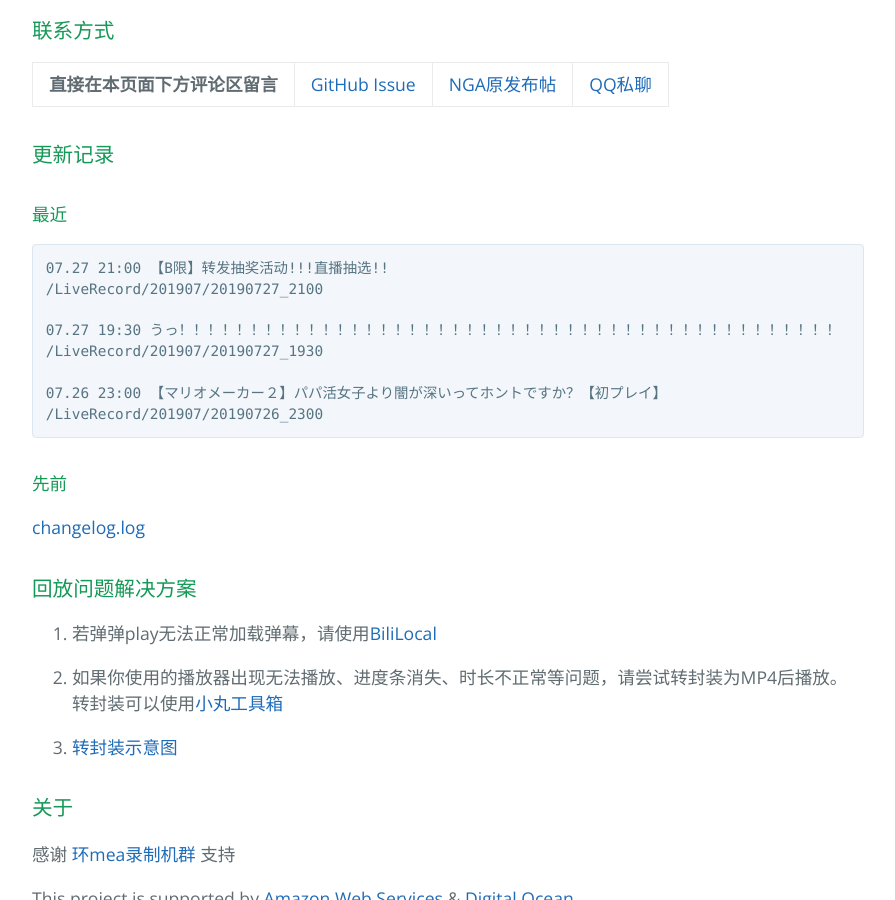
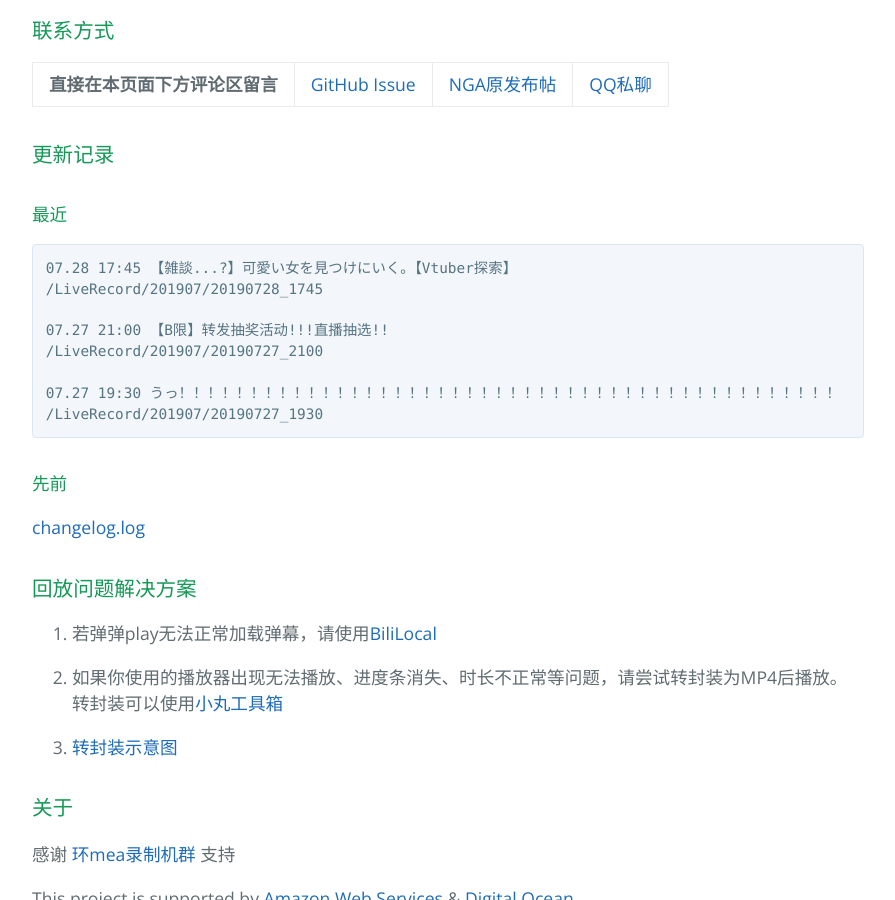
Before and after one commit to kaguramea-record/kaguramea-record.github.io, a Jekyll site: the page built from index.md, in a window 1280 px wide and 900 px high, scrolled down 1214 px. Shown: the whole window, without its empty margins (192-1087 px from the left). Built offline with Jekyll 4.4.1, drawn with Linux system fonts in a browser that asks for light colours; comment, search, counter and statistics services are not loaded.

Commit message:
Update 190728

````diff
--- a/index.md
+++ b/index.md
@@ -39,14 +39,14 @@ layout: default
 #### 最近
 
 ```
+07.28 17:45 【雑談...?】可愛い女を見つけにいく。【Vtuber探索】
+/LiveRecord/201907/20190728_1745
+
 07.27 21:00 【B限】转发抽奖活动!!!直播抽选!!
 /LiveRecord/201907/20190727_2100
 
 07.27 19:30 うっ！！！！！！！！！！！！！！！！！！！！！！！！！！！！！！！！！！！！！！！！！！！！！！
 /LiveRecord/201907/20190727_1930
-
-07.26 23:00 【マリオメーカー２】パパ活女子より闇が深いってホントですか？【初プレイ】
-/LiveRecord/201907/20190726_2300
 ```
 
 #### 先前
````
Also changed, not shown: 1 other file.
